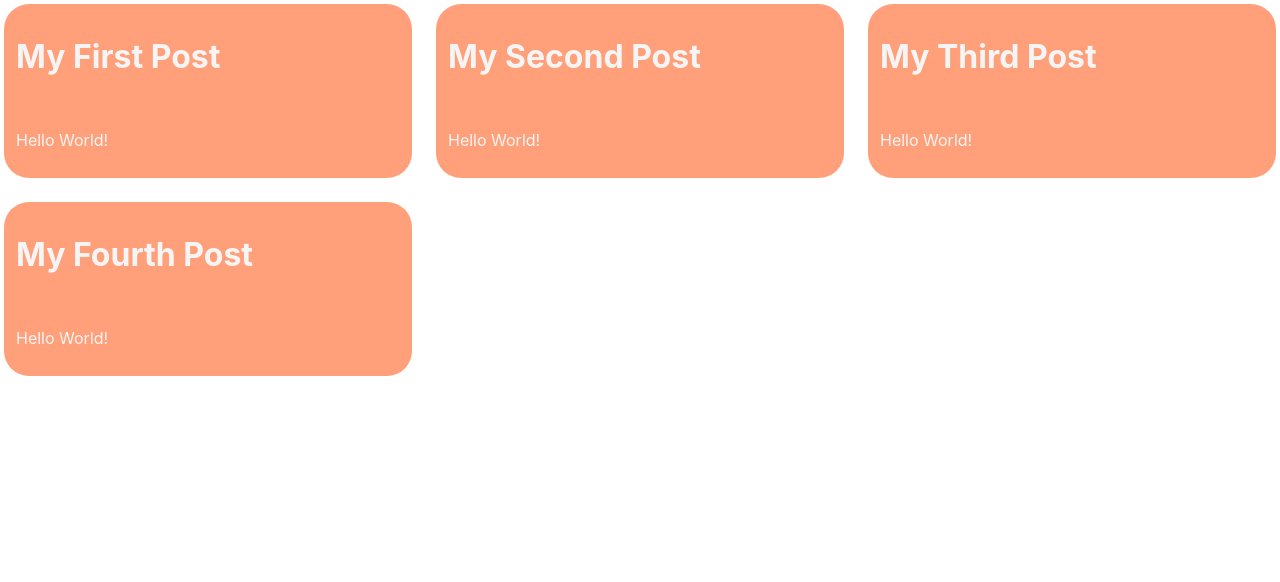
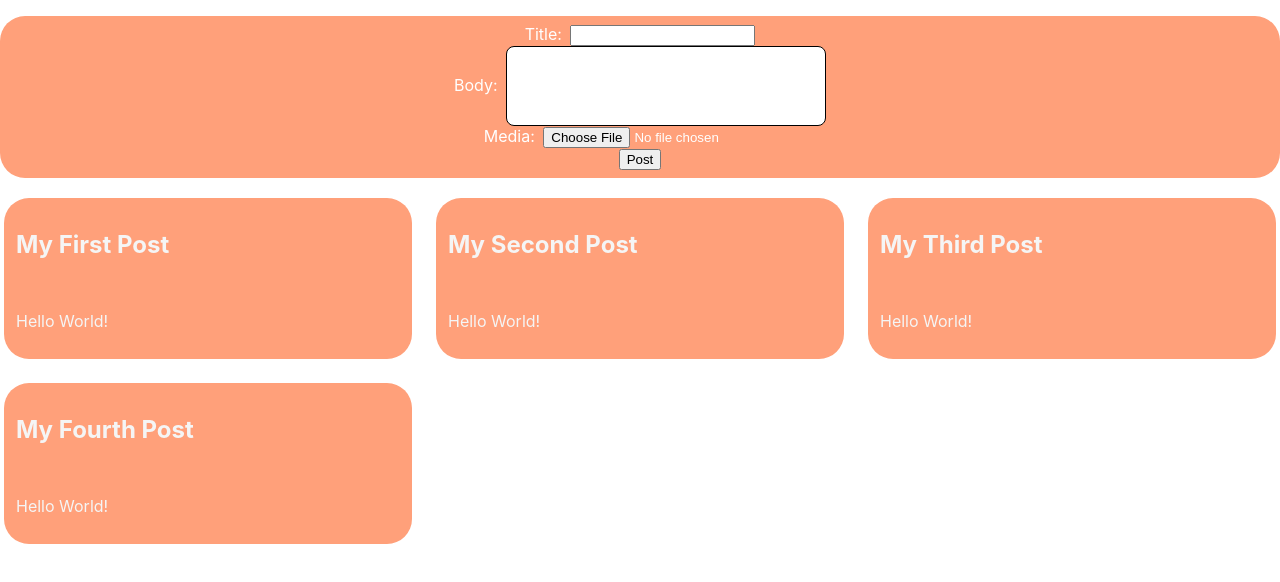
Before and after one commit to Aidan-R-1032/blogging, a React (Create React App) app: page / in a window 1280 px wide. Shown: the top 582 px of the page. Built offline with nearby package versions, Linux system fonts and the light colour scheme.

Commit message:
Added PostForm component starter

```diff
--- a/src/App.js
+++ b/src/App.js
@@ -1,6 +1,7 @@
 import './App.css';
 // import Post from './components/Post';
 import PostContainer from './components/PostContainer'
+import PostForm from './components/PostForm'
 
 function App() {
   return (
@@ -9,7 +10,14 @@ function App() {
     //   <Post title="My Second Post" body="Anyone there?!?" />
     //   <Post title="My Third Post" body="It's a little lonely over here" />
     // </div>
-    <PostContainer> </PostContainer>
+    <main>
+      <section>
+        <PostForm />
+      </section>
+      <section>
+        <PostContainer />
+      </section>
+    </main>
   );
 }
 
--- /dev/null
+++ b/src/components/PostForm.js
@@ -0,0 +1,52 @@
+const form_style = {
+    'display': 'flex',
+    'flexDirection' : 'column',
+    'backgroundColor' : 'lightsalmon',
+    'margin' : '1rem 0',
+    'padding' : '0.5rem',
+    'color' : 'white',
+    'flex' : '1 1 100%',
+    'alignItems' : 'center',
+    'borderRadius' : '25px'
+}
+
+const labelStyle = {
+    'width': "2.5rem",
+    'textAlign': "right",
+    'marginRight': "0.25rem"
+};
+
+const textareaStyle = {
+    'width': '20rem',
+    'minHeight': '5rem',
+    'borderRadius': '8px',
+    'border': '1px solid black',
+    'padding': '0.25rem',
+    'resize': 'vertical',
+    'boxSizing': 'border-box',
+    'color': 'black'
+  };
+
+function PostForm() {
+    return (
+        <form style={form_style}>
+            <div>
+                <label htmlFor="post-title" style={labelStyle}> Title: </label>
+                <input type="text" id="post-title" required/>
+            </div>
+            <div>
+                <label htmlFor="post-body" style={labelStyle}> Body: </label>
+                <input type="textarea" id="post-body" style={textareaStyle} required/>
+            </div>
+            <div>
+                <label htmlFor="post-media" style={labelStyle}>  Media: </label>
+                <input type="file" accepts="image/*,video/*" />
+            </div>
+            <div>
+                <button type="submit" id="post-submit"> Post </button>
+            </div>
+        </form>
+    )
+}
+
+export default PostForm;
```
